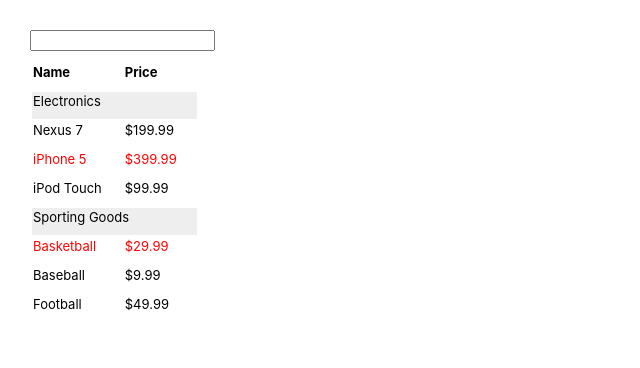
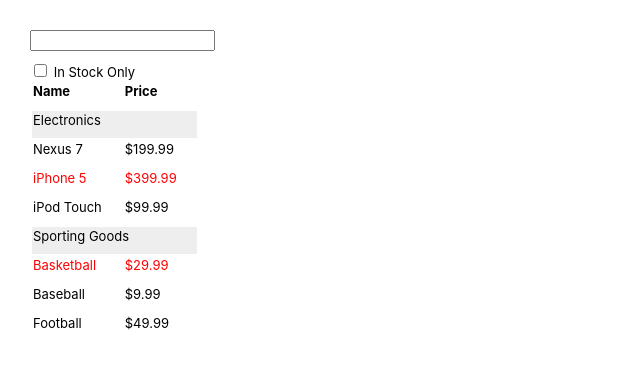
Before and after one commit to itkilleddave/react-thinking-in-react, a React (Create React App) app: page / in a window 1280 px wide. Shown: the top 368 px of the page, without its empty margins (0-640 px from the left). Built offline with nearby package versions, Linux system fonts and the light colour scheme.

Commit message:
added instock checkbox functionality

```diff
--- a/src/App.js
+++ b/src/App.js
@@ -14,19 +14,32 @@
   constructor(props) {
     super(props);
     this.state = {
-      filterText: ''
+      filterText: '',
+      inStockOnly: false
     }
     this.handleOnChangeFilterText = this.handleOnChangeFilterText.bind(this);
+    this.handleOnChangeInStockOnly = this.handleOnChangeInStockOnly.bind(this);
   }
   handleOnChangeFilterText(ft) {
     this.setState({filterText: ft});
   }
+  handleOnChangeInStockOnly(iso) {
+    this.setState({inStockOnly: iso});
+  }
   render() {
 
     const filterText = this.state.filterText;
+    const inStockOnly = this.state.inStockOnly;
+
     const products = this.props.products;
     const filteredProducts = products.filter(
-      (item, index) => (item.name.includes(filterText)) ? item : null
+      (item, index) =>
+      (
+      item.name.includes(filterText)
+      &&
+      ((item.stocked && inStockOnly) || !inStockOnly)
+      )
+       ? item : false
       );
 
     return (
@@ -34,6 +47,8 @@
         <SearchBar
         valueFilterText={filterText}
         onChangeFilterText={this.handleOnChangeFilterText}
+        valueInStockOnly={inStockOnly}
+        onChangeInStockOnly={this.handleOnChangeInStockOnly}
         />
         <ProductTable products={filteredProducts} />
       </div>
@@ -44,18 +59,30 @@
   constructor(props) {
     super(props);
     this.handleOnChangeFilterText = this.handleOnChangeFilterText.bind(this);
+    this.handleOnChangeInStockOnly = this.handleOnChangeInStockOnly.bind(this);
   }
   handleOnChangeFilterText(e) {
     this.props.onChangeFilterText(e.target.value);
+  }
+  handleOnChangeInStockOnly(e) {
+    this.props.onChangeInStockOnly(e.target.checked);
   }
   render() {
     return (
       <div>
       <input
+      type="text"
       className="search-field"
       onChange={this.handleOnChangeFilterText}
       value={this.props.valueFilterText}
       />
+      <br />
+      <input
+      type="checkbox"
+      onChange={this.handleOnChangeInStockOnly}
+      checked={this.props.valueInStockOnly}
+      />
+      <span> In Stock Only</span>
       </div>
       );
   }
```
